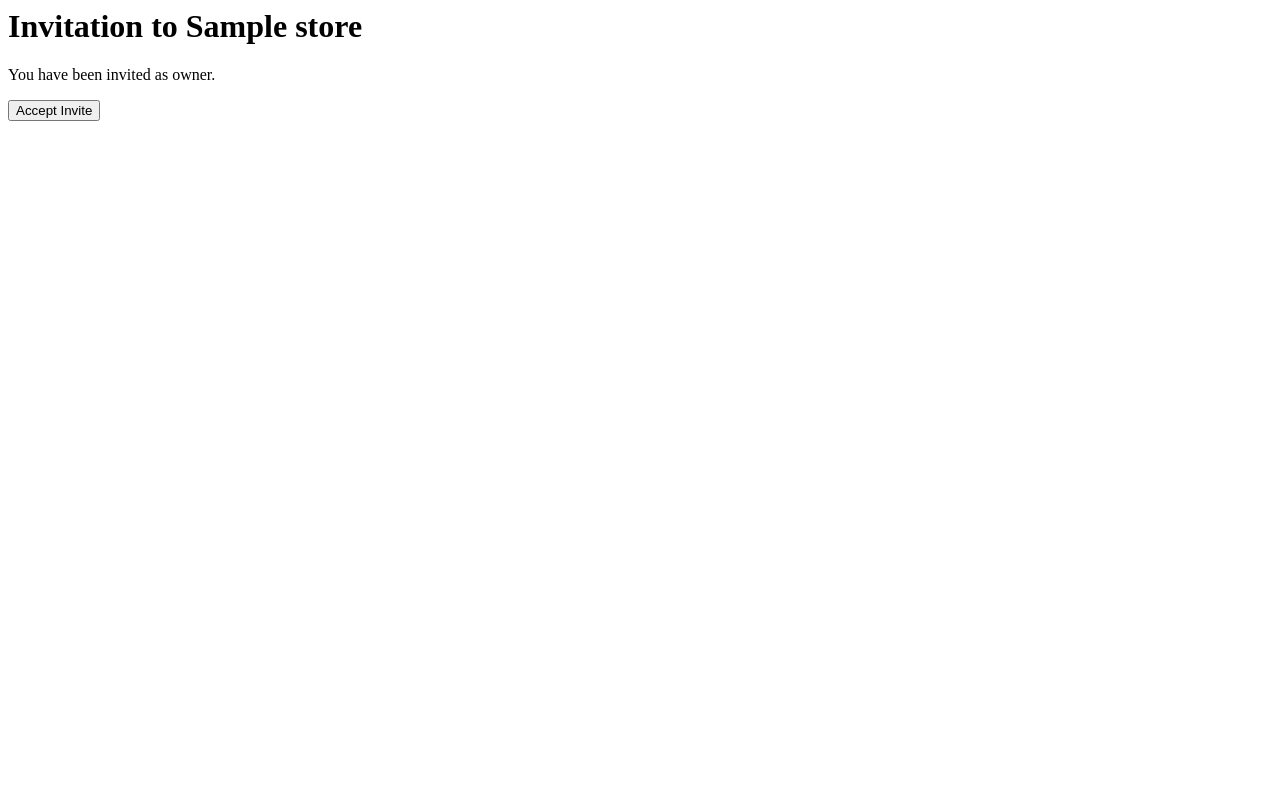
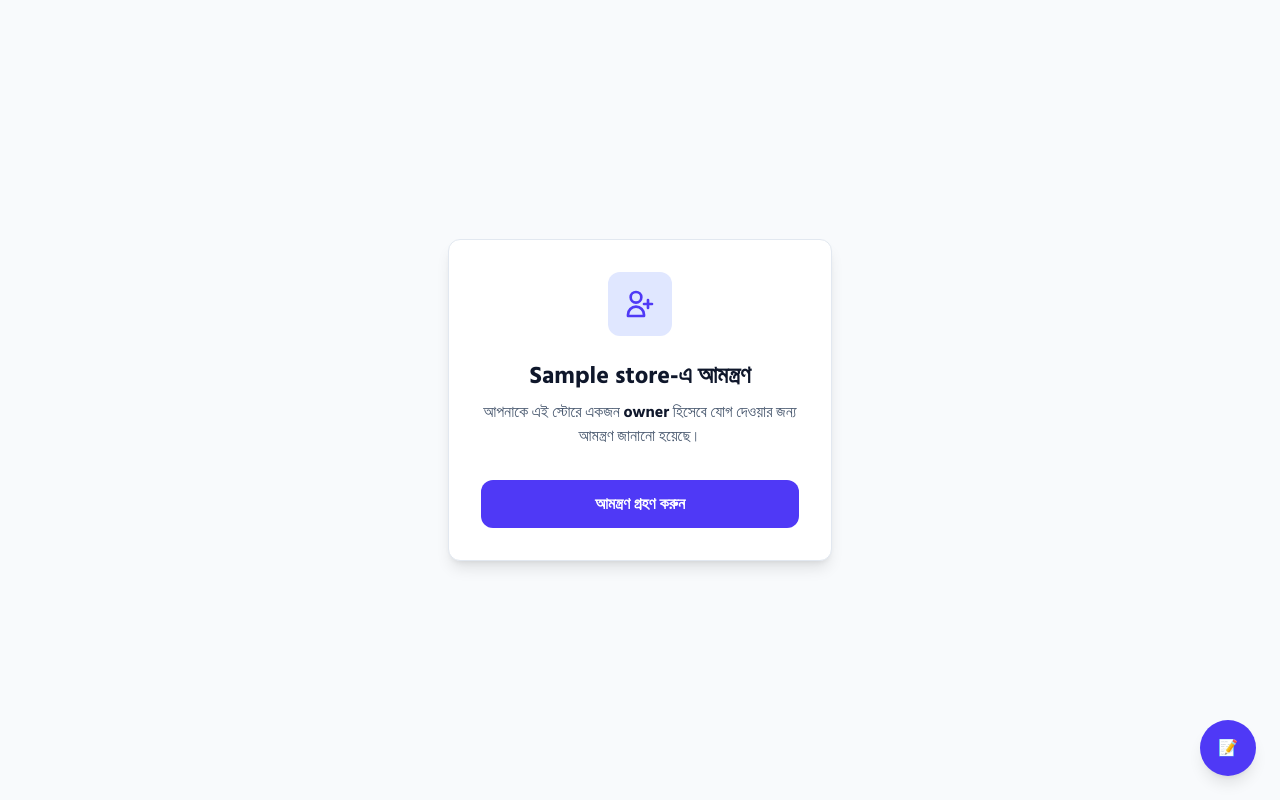
Before and after one commit to Shopno-Que/inventory-management-saas, a Django app: page /store/invites/00000000-0000-0000-0000-000000000001/accept in a window 1280 px wide. Run offline with Django 5.2, Linux system fonts and the light colour scheme; a user stored in the database is signed in; tables that the repository leaves empty hold one stand-in row (values such as "Sample post"); parts of the project's set-up code (start-up, migrations or seed data) failed here and were passed over; some libraries are stand-ins or nearby versions.

Commit message:
view edited and template issure resolved

```diff
--- a/static/tailwind/output.css
+++ b/static/tailwind/output.css
@@ -78,6 +78,7 @@
     --color-black: #000;
     --color-white: #fff;
     --spacing: 0.25rem;
+    --container-sm: 24rem;
     --container-md: 28rem;
     --container-lg: 32rem;
     --container-2xl: 42rem;
@@ -554,6 +555,9 @@
   }
   .max-w-md {
     max-width: var(--container-md);
+  }
+  .max-w-sm {
+    max-width: var(--container-sm);
   }
   .flex-1 {
     flex: 1;
--- a/store/templates/store/accept_invite_page.html
+++ b/store/templates/store/accept_invite_page.html
@@ -1,7 +1,30 @@
-<h1>Invitation to {{ invite.store.name }}</h1>
-<p>You have been invited as {{ invite.role }}.</p>
+{% extends "layouts/auth_base.html" %}
+{% block title %}Invitation Accept Page{% endblock %}
+{% block content %}
+<div class="flex items-center justify-center p-6">
+    <div class="bg-white max-w-sm w-full rounded-xl shadow-lg border border-slate-200 overflow-hidden">
+        <div class="p-8 text-center">
+            <!-- আইকন -->
+            <div class="w-16 h-16 bg-indigo-100 rounded-xl flex items-center justify-center mx-auto mb-6">
+                <svg class="w-8 h-8 text-indigo-600" fill="none" stroke="currentColor" viewBox="0 0 24 24">
+                    <path stroke-linecap="round" stroke-linejoin="round" stroke-width="2" d="M18 9v3m0 0v3m0-3h3m-3 0h-3m-2-5a4 4 0 11-8 0 4 4 0 018 0zM3 20a6 6 0 0112 0v1H3v-1z"></path>
+                </svg>
+            </div>
 
-<form method="post" action="{% url 'store:confirm_invite' invite.token %}">
-    {% csrf_token %}
-    <button type="submit">Accept Invite</button>
-</form>
+            <!-- কন্টেন্ট -->
+            <h1 class="text-2xl font-bold text-slate-900 mb-2">{{ invite.store.name }}-এ আমন্ত্রণ</h1>
+            <p class="text-slate-600 mb-8">আপনাকে এই স্টোরে একজন <span class="font-bold text-slate-900 text-indigo-600">{{ invite.role }}</span> হিসেবে যোগ দেওয়ার জন্য আমন্ত্রণ জানানো হয়েছে।</p>
+
+            <!-- অ্যাকশন বাটনসমূহ -->
+            <div class="flex flex-col gap-3">
+                <form method="post" action="{% url 'store:confirm_invite' invite.token %}">
+                    {% csrf_token %}
+                    <button type="submit" class="w-full py-3 bg-indigo-600 text-white rounded-xl font-bold hover:bg-indigo-700 transition-colors">
+                        আমন্ত্রণ গ্রহণ করুন
+                    </button>
+                </form>
+            </div>
+        </div>
+    </div>
+</div>
+{% endblock %}
--- a/store/views/store.py
+++ b/store/views/store.py
@@ -21,7 +21,7 @@ def create_store(request):
             role="owner"
         )
 
-        return redirect("user:stores")
+        return redirect("store:dashboard", store_id=store.id)
 
     context = {
         "form": form
--- a/templates/partials/feedback.html
+++ b/templates/partials/feedback.html
@@ -1,5 +1,5 @@
 {% load static %}
-!-- Floating Feedback Button -->
+<!-- Floating Feedback Button -->
 <button id="feedbackToggle"
     class="fixed bottom-6 right-6 bg-indigo-600 text-white w-14 h-14 rounded-full shadow-lg flex items-center justify-center hover:bg-indigo-700 transition z-50">
     📝
```
